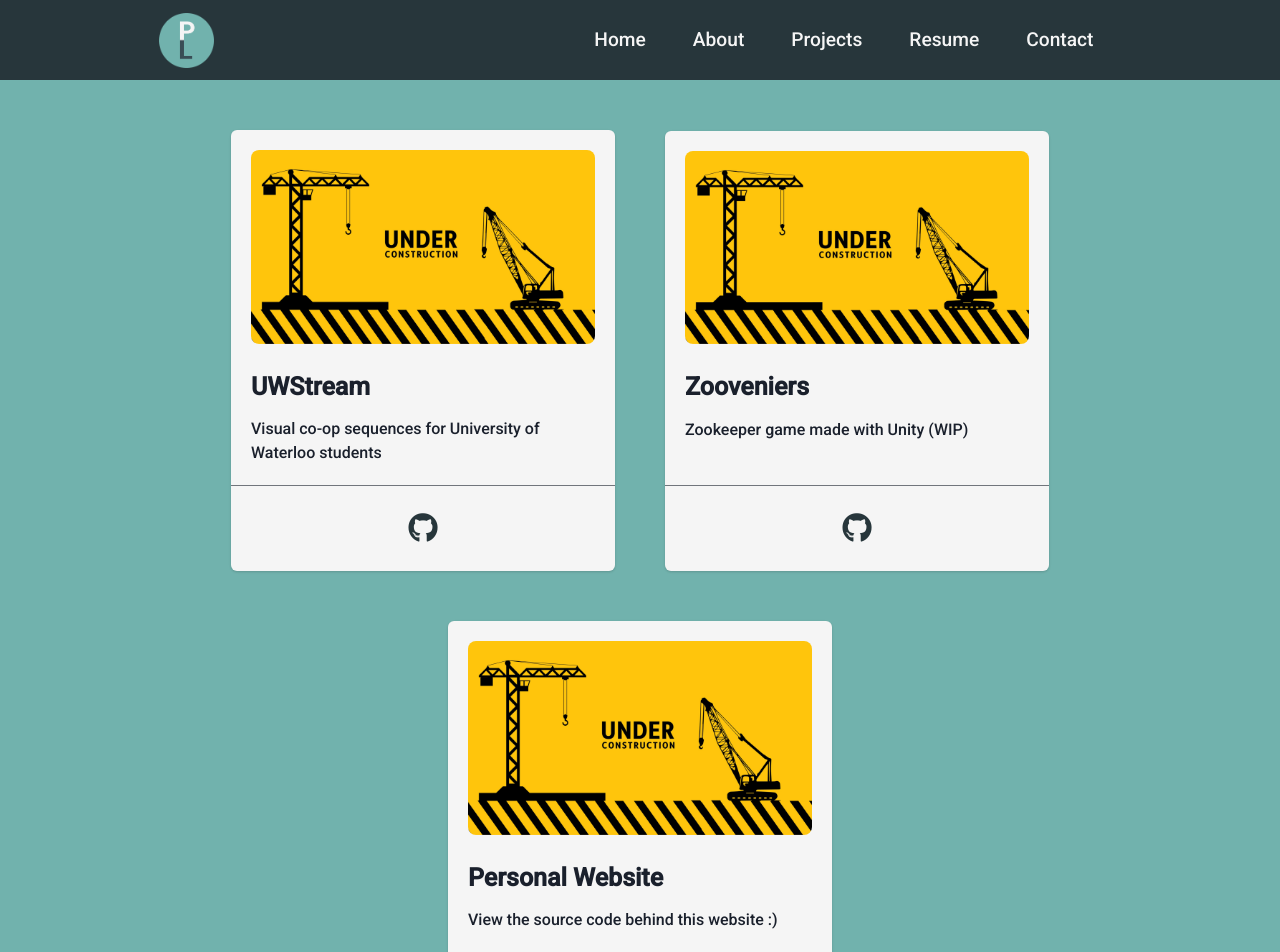
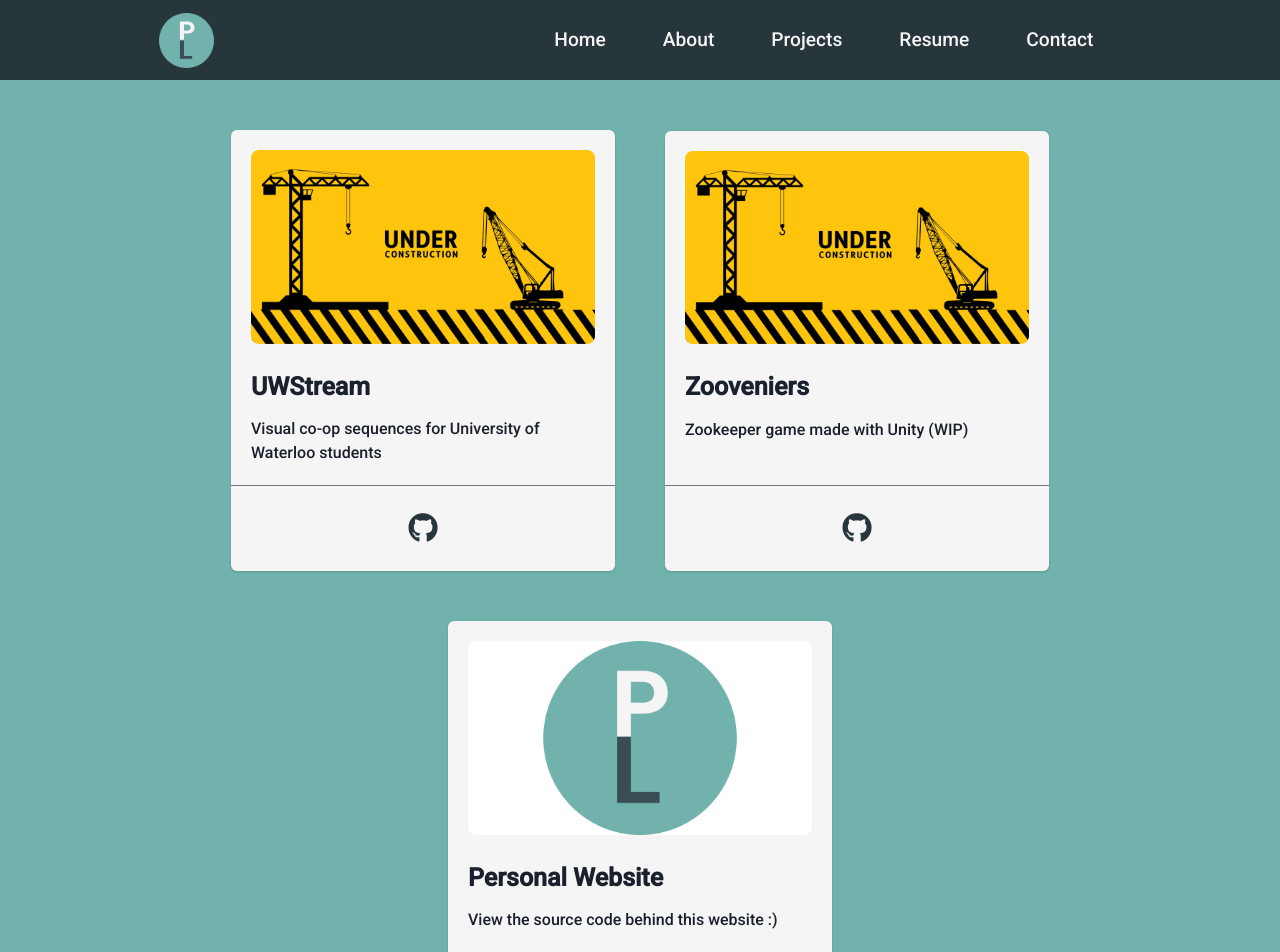
Before and after one commit to pollyliu1/pollyliu1.github.io, a React (Create React App) app: page /projects in a window 1280 px wide. Shown: the top 952 px of the page. Built offline with nearby package versions, Linux system fonts and the light colour scheme.

Commit message:
Improved home page

```diff
--- a/src/components/Navbar/Navbar.css
+++ b/src/components/Navbar/Navbar.css
@@ -20,7 +20,7 @@
 .nav-menu {
     display: grid;
     grid-template-columns: repeat(5, auto);
-    grid-gap: 15px;
+    grid-gap: 25px;
     list-style: none;
     text-align: center;
     width: 70vw;
@@ -50,7 +50,7 @@
 }
 
 /* For screens of 850px or less: */
-@media screen and (max-width: 850px) {
+@media screen and (max-width: 900px) {
     .NavbarItems {
         position: relative;
     }
--- a/src/pages/Home.js
+++ b/src/pages/Home.js
@@ -64,10 +64,13 @@ function Home() {
 
                 </Box>
 
-            <motion.div>
+            <motion.div
+            initial={{opacity: 0}}
+            animate={{opacity: 1}}
+            transition={{ delay: 2 }}
+            >
                 <Image className="logo" src="Logo.png" />
             </motion.div>
-
             </Flex>
         </motion.div>
         </Box>
--- a/src/pages/Projects.js
+++ b/src/pages/Projects.js
@@ -73,7 +73,7 @@ function Projects() {
             <Card className="card website" maxW='sm'>
                 <CardBody>
                     <Image
-                    src='under_construction.png'
+                    src='Logo16by9.png'
                     alt='under construction image'
                     borderRadius='lg'
                     />
```
Also changed, not shown: public/Logo16by9.png (added), src/pages/Projects.css (line endings or trailing spaces). Lines whose indentation alone changed are shown as unchanged.
